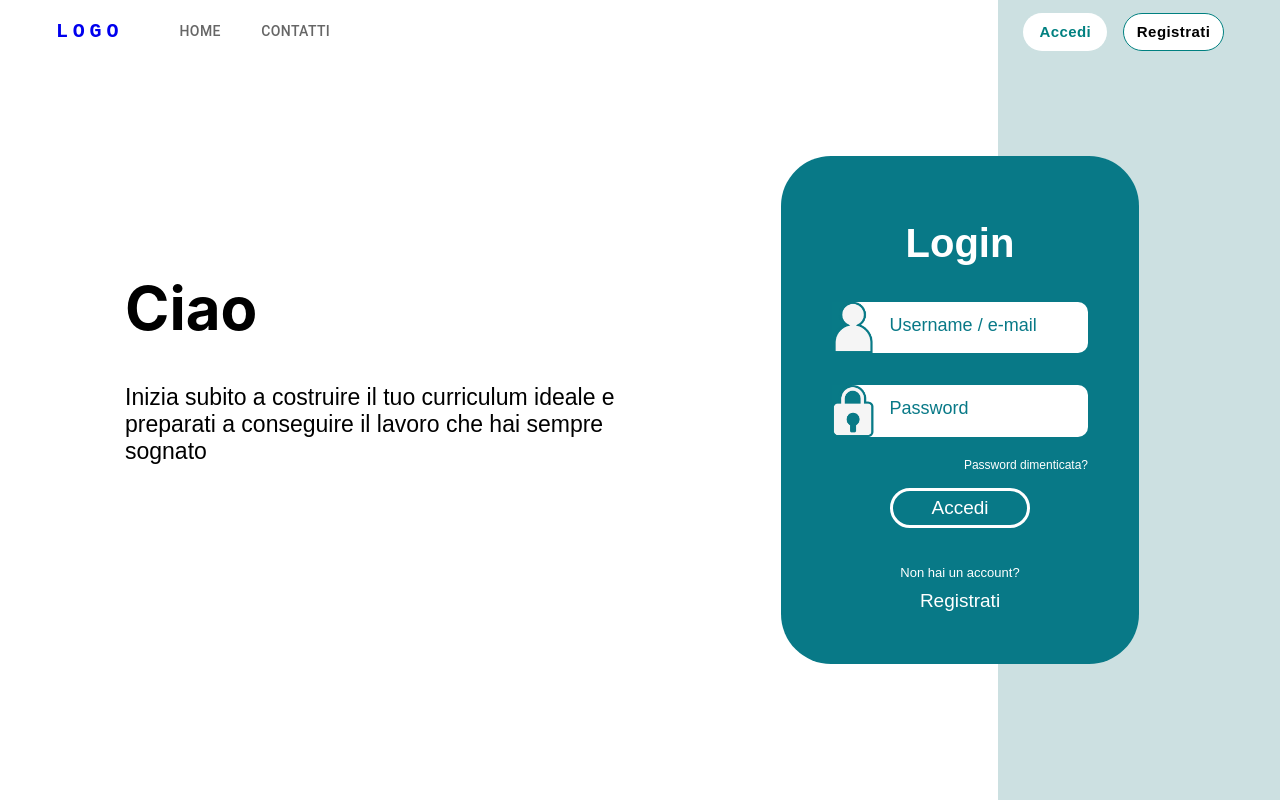
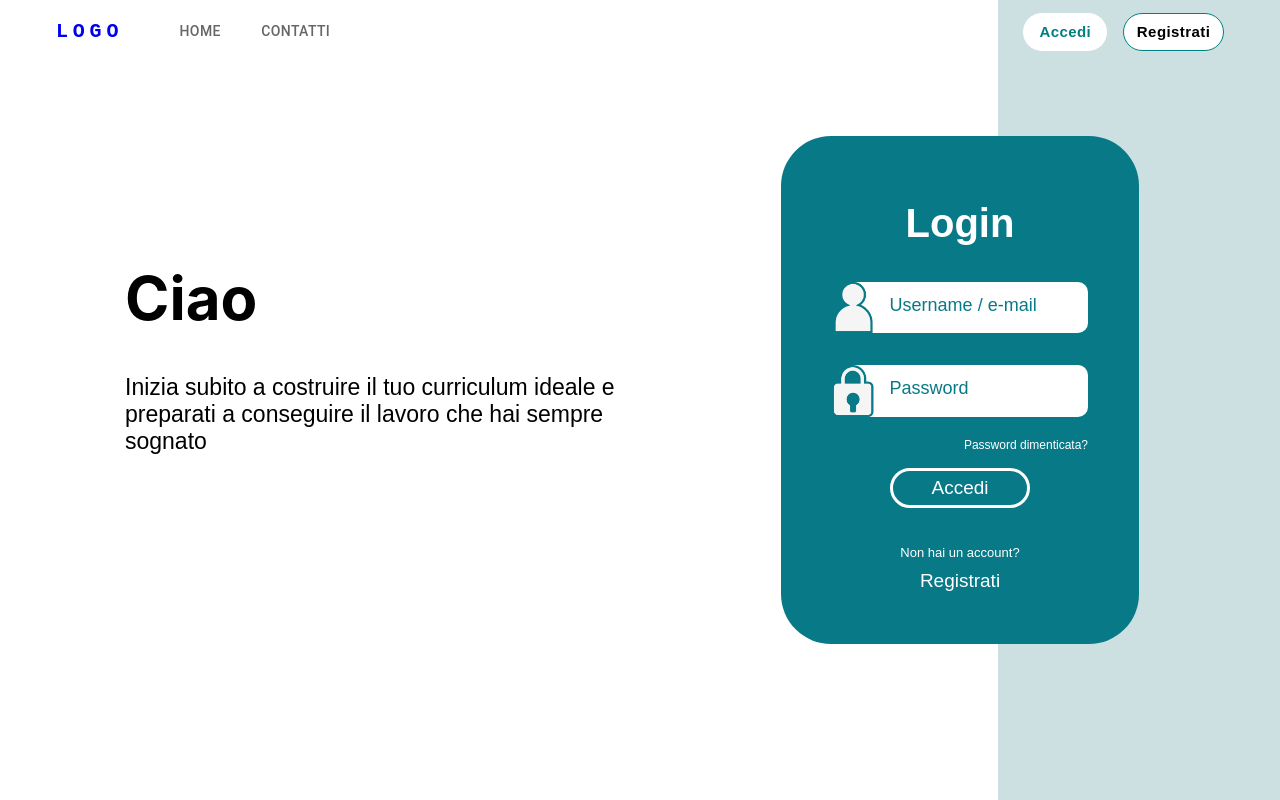
Before and after one commit to GeoAlva/webdesign6, a React (Create React App) app: page /login in a window 1280 px wide. Built offline with nearby package versions, Linux system fonts and the light colour scheme.

Commit message:
lil fix on login form margin top

```diff
--- a/src/pages/login/login.css
+++ b/src/pages/login/login.css
@@ -57,7 +57,7 @@
     width: 20vw;
     border-radius: 50px;
     margin: auto;
-    margin-top: 100px;
+    margin-top: 10vh;
     display: flex;
     flex-direction: column;
     justify-content: center;
```
